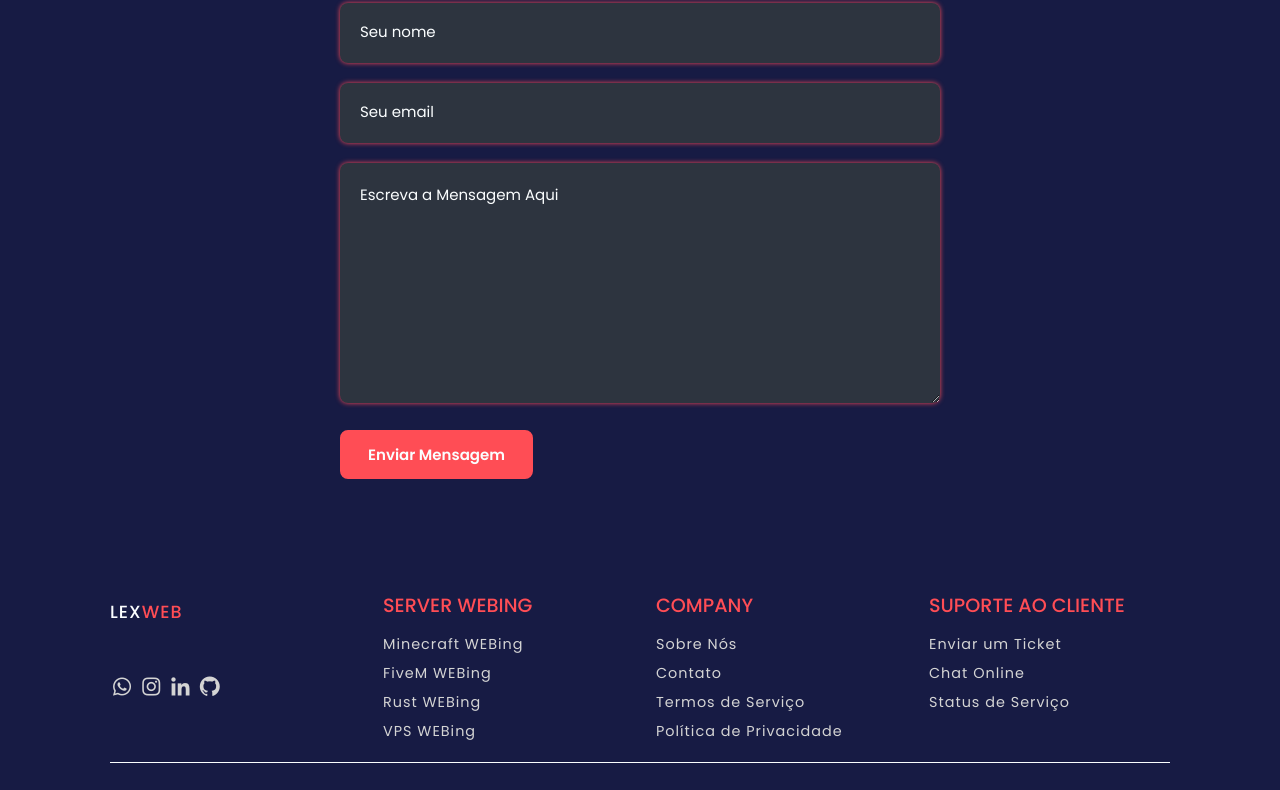
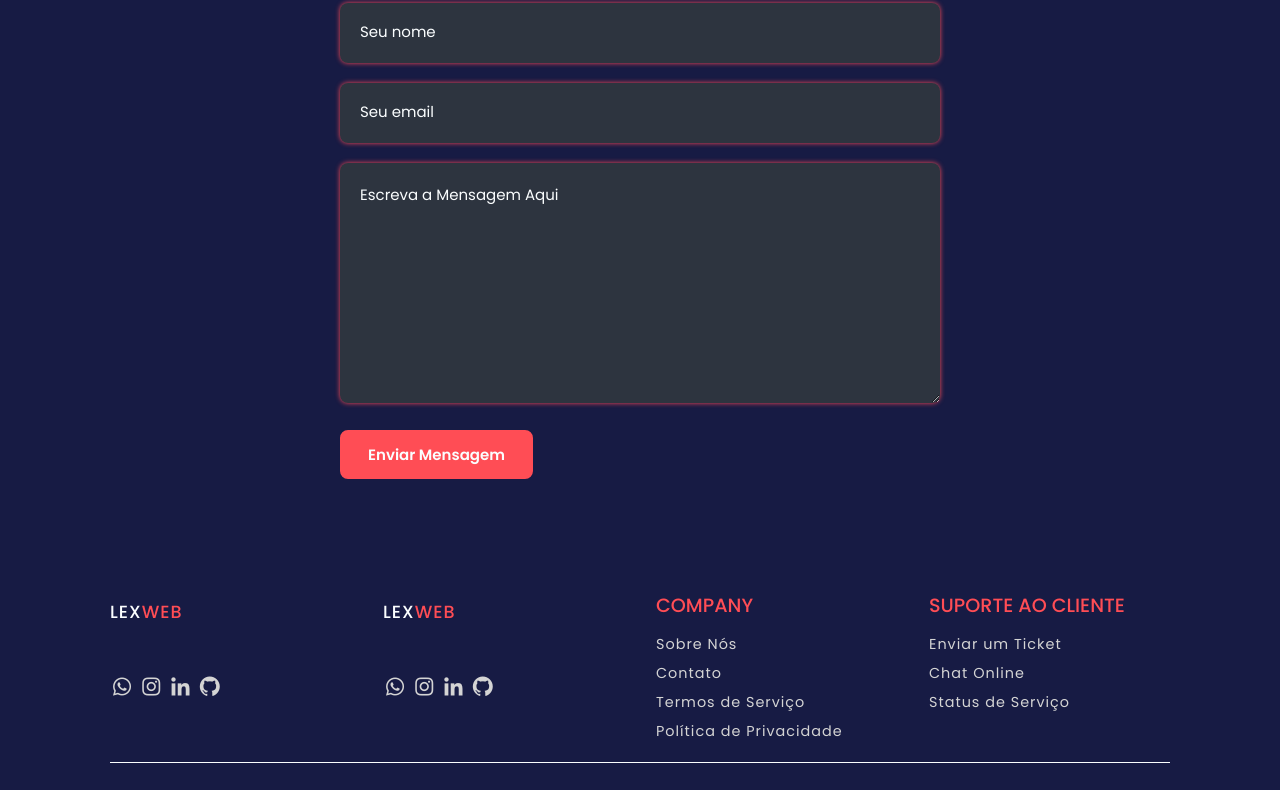
Before and after one commit to muriloalvesx/LexWeb, a plain HTML site: page prices.html in a window 1280 px wide. Shown: the part 2432-3222 px from the top of the page. Drawn offline with nearby package versions, Linux system fonts and the light colour scheme.

Commit message:
prices.html
Ajustado rodapé do prices.html

```diff
--- a/prices.html
+++ b/prices.html
@@ -202,12 +202,14 @@
     </div>
   </div>
   <div class="footer-box">
-    <h2 class="footer-title">Server WEBing</h2>
-    <a href="#">Minecraft WEBing</a>
-    <a href="#">FiveM WEBing</a>
-    <a href="#">Rust WEBing</a>
-    <a href="#">VPS WEBing</a>
-  </div>
+      <a href="#" class="footer-logo">LEX<span>WEB</span></a>
+      <div class="social">
+      <br><br><a href="https://wa.me/+5534998752627" target="_blank"><i class="bx bxl-whatsapp"></i></a>
+      <a href="https://www.instagram.com/lexwebx/" target="blank"><i class="bx bxl-instagram"></i></a>
+      <a href="https://www.linkedin.com/in/murilo-alves-dos-santos-69a777190" target="_blank"><i class="bx bxl-linkedin"></i></a>
+      <a href="https://github.com/muriloalvesx" target="blank"><i class="bx bxl-github"></i></a>
+      </div>
+    </div>
   <div class="footer-box">
     <h2 class="footer-title">Company</h2>
     <a href="index.html#services">Sobre Nós</a>
```
